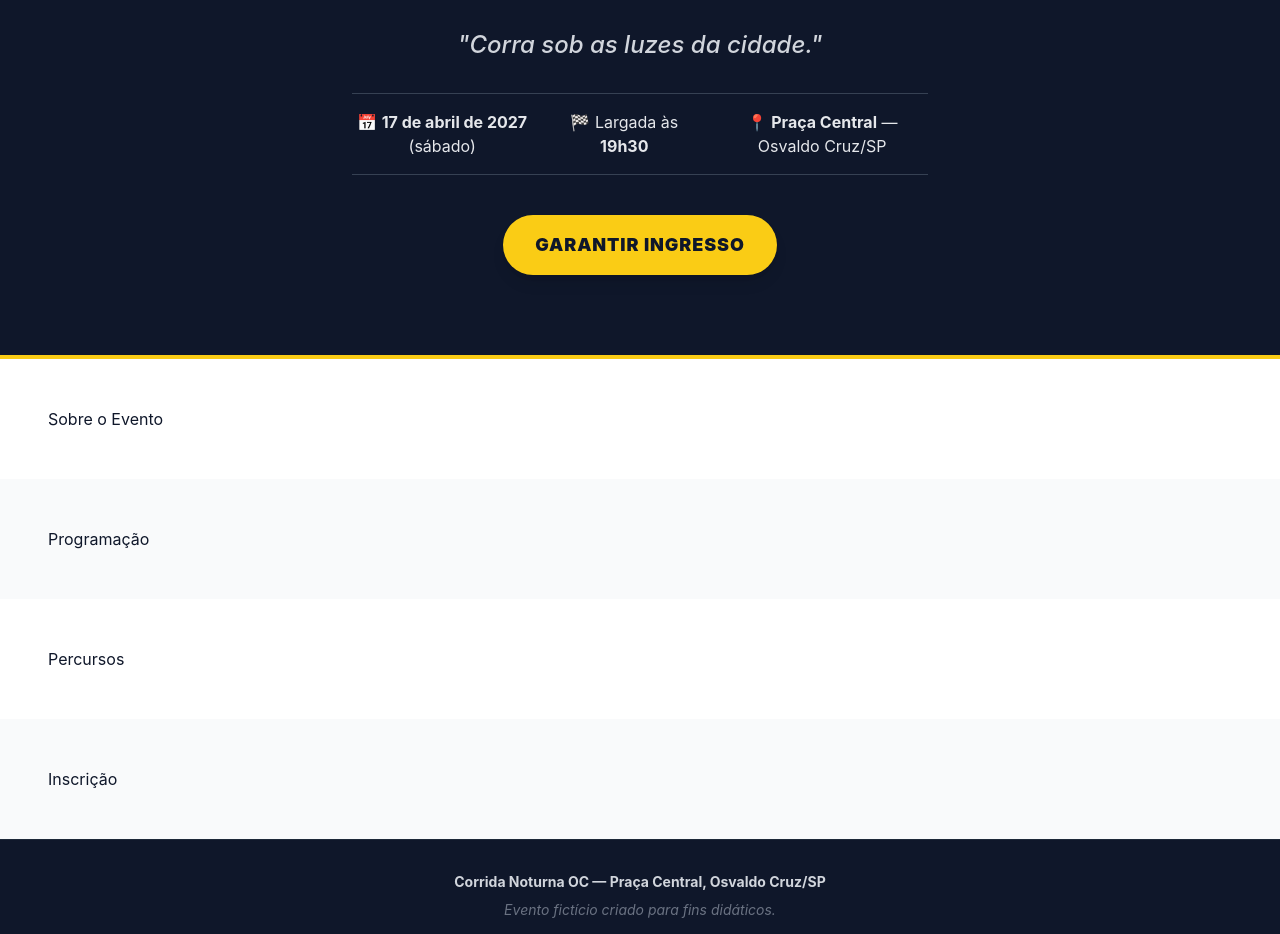
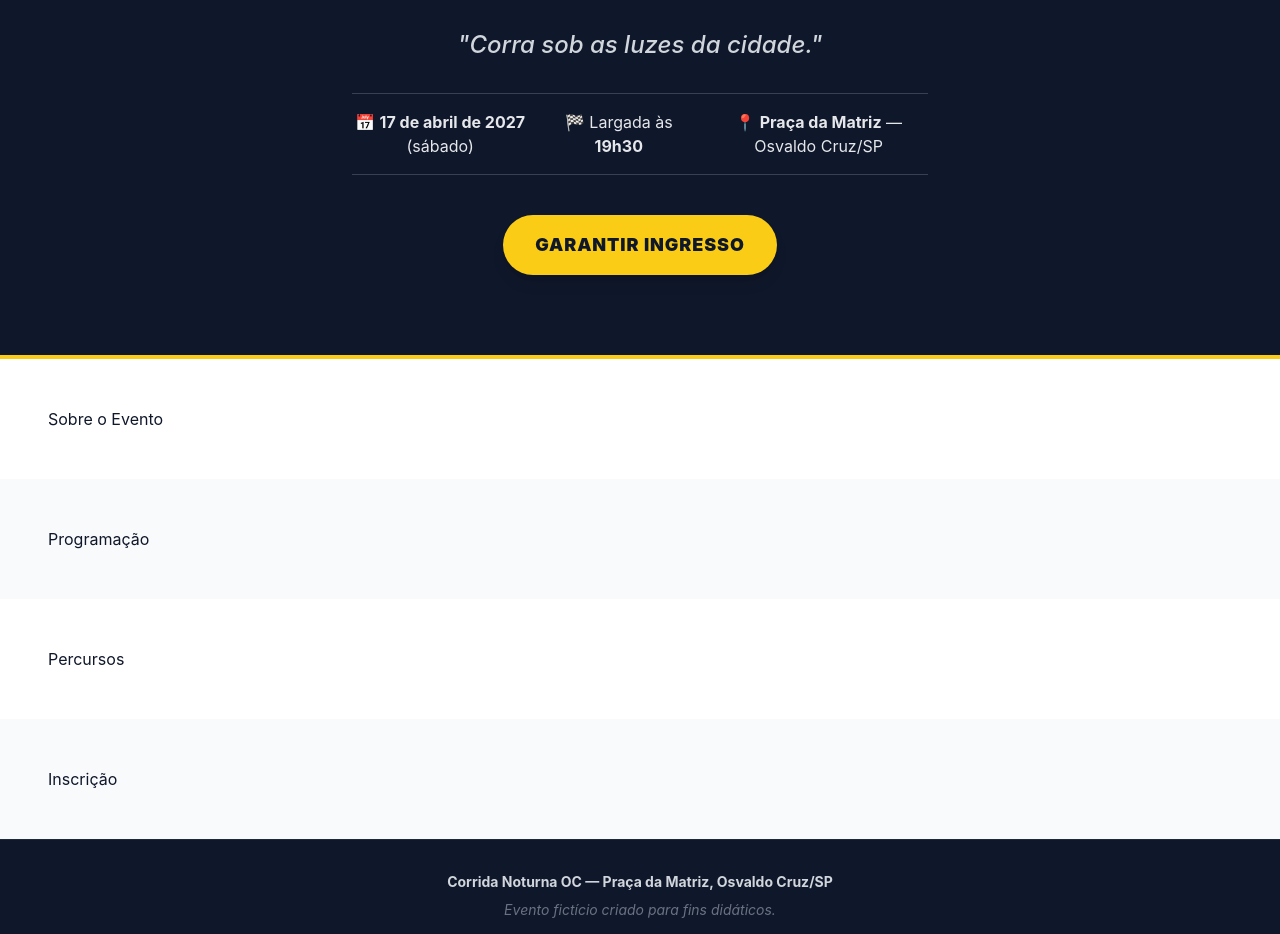
Before and after one commit to Isaa-moraes/lp-evento-isadora, a React (Vite) app: page / in a window 1280 px wide. Shown: the part 218-1152 px from the top of the page. Built offline with nearby package versions, Linux system fonts and the light colour scheme.

Commit message:
Etapa 3: Cabecalho, Hero e Rodape finalizados e estilizados

```diff
--- a/src/components/Hero.jsx
+++ b/src/components/Hero.jsx
@@ -16,7 +16,7 @@ function Hero() {
         <div className="mt-8 flex flex-col sm:flex-row justify-center items-center gap-4 sm:gap-8 text-sm sm:text-base text-gray-200 border-y border-gray-700 py-4 max-w-xl mx-auto">
           <p>📅 <span className="font-bold">17 de abril de 2027</span> (sábado)</p>
           <p>🏁 Largada às <span className="font-bold">19h30</span></p>
-          <p>📍 <span className="font-bold">Praça Central</span> — Osvaldo Cruz/SP</p>
+          <p>📍 <span className="font-bold">Praça da Matriz</span> — Osvaldo Cruz/SP</p>
         </div>
 
         {/* Botão de Ação */}
--- a/src/components/Rodape.jsx
+++ b/src/components/Rodape.jsx
@@ -3,7 +3,7 @@ function Rodape() {
     <footer className="bg-escura text-gray-400 py-8 px-4 text-center text-xs sm:text-sm border-t border-gray-800">
       <div className="max-w-6xl mx-auto space-y-2">
         <p className="font-bold text-gray-300">
-          Corrida Noturna OC — Praça Central, Osvaldo Cruz/SP
+          Corrida Noturna OC — Praça da Matriz, Osvaldo Cruz/SP
         </p>
         <p className="text-gray-500 italic">
           Evento fictício criado para fins didáticos.
```
